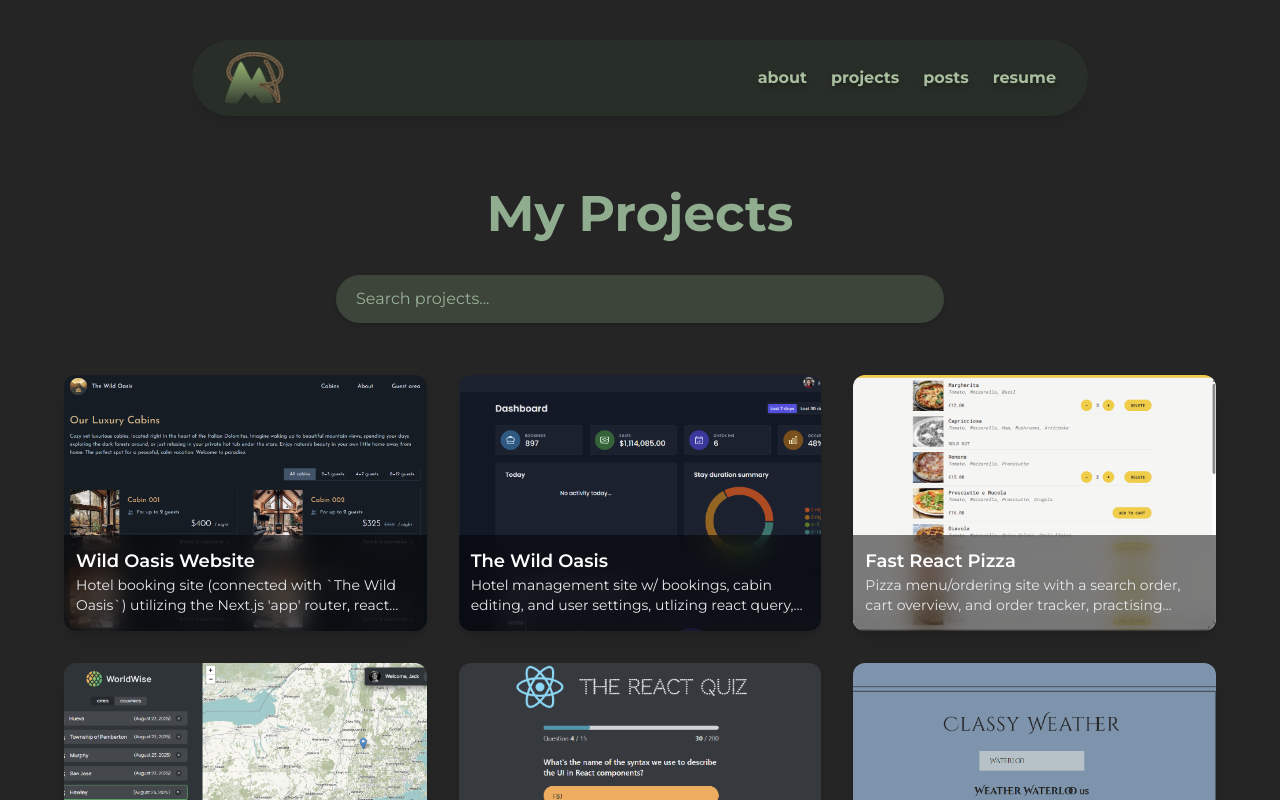
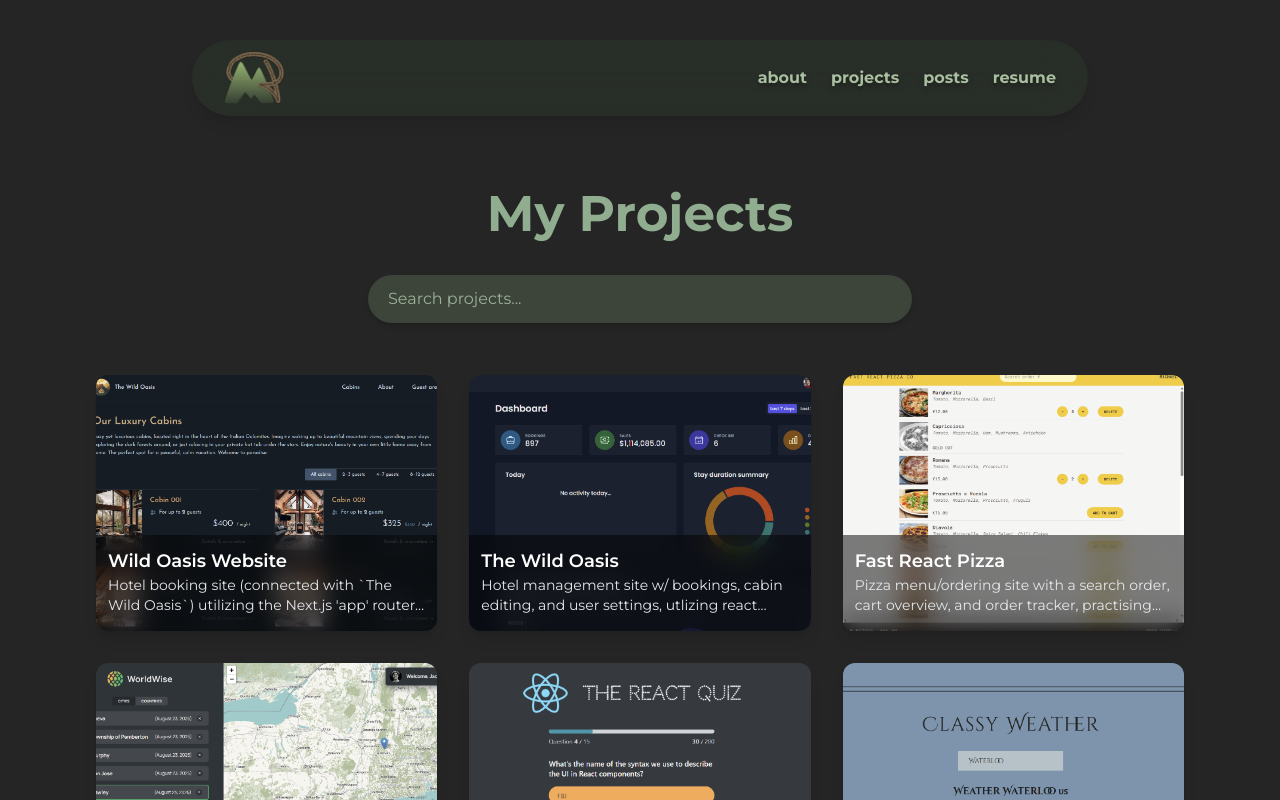
Before and after one commit to mic77pas/mp-portfolio, a Next.js app: page /projects in a window 1280 px wide. Shown: the top 800 px of the page. Built offline with nearby package versions, Linux system fonts and the light colour scheme.

Commit message:
Projects layout updated

```diff
--- a/src/app/posts/page.jsx
+++ b/src/app/posts/page.jsx
@@ -12,5 +12,7 @@ export default function Page() {
       />
       <p className="text-2xl font-bold text-[#b2bfa8]">Come back to this page soon!</p>
     </div>
+
+
   );
 }
--- a/src/app/projects/page.jsx
+++ b/src/app/projects/page.jsx
@@ -19,10 +19,12 @@ export default function Page() {
   );
 
   return (
-    <div className="min-h-screen text-foreground px-8 pt-25 pb-10">
+    <div className="min-h-screen text-foreground px-8 pt-25 max-w-6xl mx-auto">
       <h1 className="text-[50px] font-bold mb-6 text-center text-[#90AD8F]">
         My Projects
       </h1>
+
+      {/* <hr className="h-1 w-auto bg-gradient-to-r from-[#98B493] via-[#7da376] to-[#98B493] border-0 rounded mb-10" /> */}
 
       {/* Search bar */}
       <div className="flex justify-center mb-10">
```
